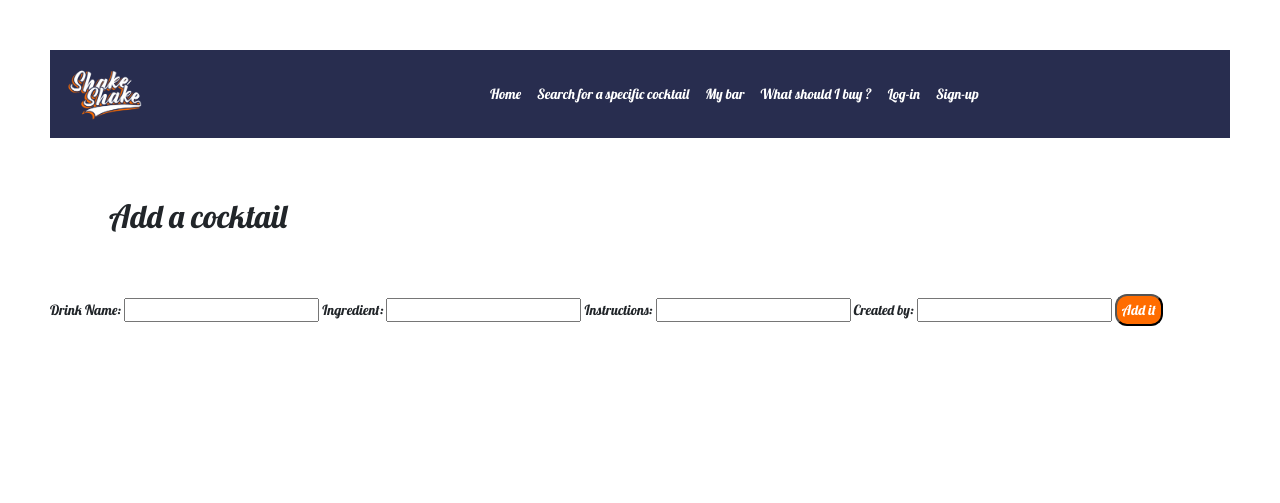
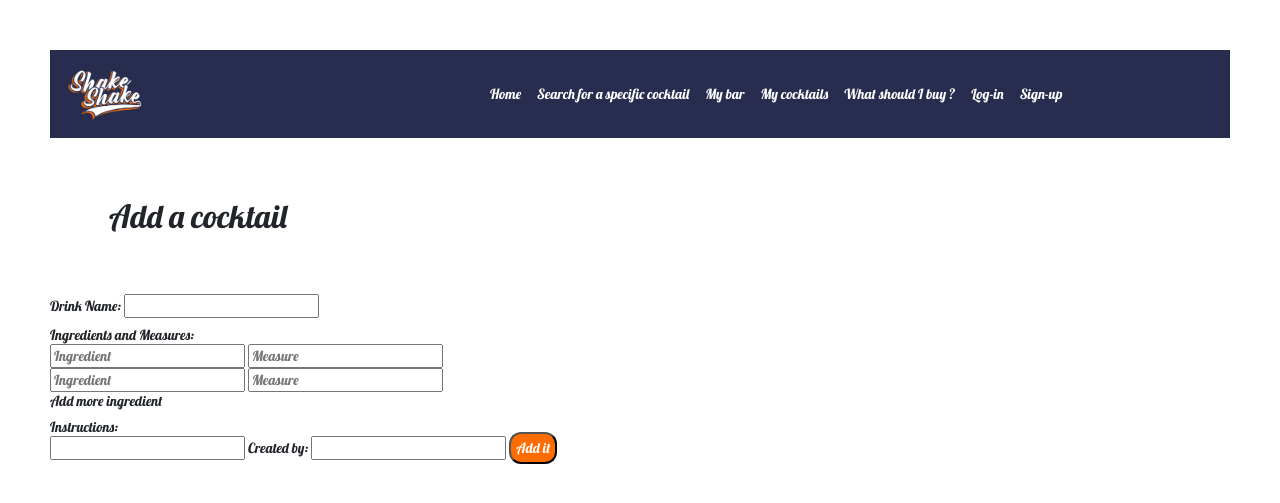
Before and after one commit to celinedesnoe/ShakeShake-Project2, a Node server app: page /cocktail-form in a window 1280 px wide. Shown: the top 503 px of the page. Run offline with Node 20, Linux system fonts and the light colour scheme; the visitor is signed in with stand-in values (Sample User, id 1); some libraries are stand-ins or nearby versions.

Commit message:
Create cocktail complete

```diff
--- a/app.js
+++ b/app.js
@@ -109,4 +109,7 @@ app.use("/", search);
 const create = require("./routes/create-router.js");
 app.use("/", create);
 
+const mycocktails = require("./routes/mycocktails-router.js");
+app.use("/", mycocktails);
+
 module.exports = app;
--- a/public/javascripts/script.js
+++ b/public/javascripts/script.js
@@ -5,3 +5,9 @@ document.addEventListener(
   },
   false
 );
+
+$(".new-field").hide();
+
+$(".add-field").click(function() {
+  $(".new-field").toggle();
+});
--- a/public/stylesheets/style.css
+++ b/public/stylesheets/style.css
@@ -43,10 +43,17 @@ button {
   column-width: 20em;
   margin: auto; }
 
-.tag {
+.tag-blue {
   margin-bottom: 15px;
   break-inside: avoid;
   background-color: #282d4f;
+  color: white;
+  padding: 10px 10px; }
+
+.tag-pink {
+  margin-bottom: 15px;
+  break-inside: avoid;
+  background-color: #a0204c;
   color: white;
   padding: 10px 10px; }
 
--- a/public/stylesheets/style.scss
+++ b/public/stylesheets/style.scss
@@ -60,10 +60,18 @@ button {
   margin: auto;
 }
 
-.tag {
+.tag-blue {
   margin-bottom: 15px;
   break-inside: avoid;
   background-color: #282d4f;
+  color: white;
+  padding: 10px 10px;
+}
+
+.tag-pink {
+  margin-bottom: 15px;
+  break-inside: avoid;
+  background-color: #a0204c;
   color: white;
   padding: 10px 10px;
 }
--- a/routes/create-router.js
+++ b/routes/create-router.js
@@ -18,19 +18,106 @@ router.get("/cocktail-form", (req, res, next) => {
 });
 
 router.post("/process-cocktail", (req, res, next) => {
-  const { strDrink, strInstructions } = req.body;
+  const {
+    strDrink,
+    strIngredient1,
+    strMeasure1,
+    strIngredient2,
+    strMeasure2,
+    strIngredient3,
+    strMeasure3,
+    strIngredient4,
+    strMeasure4,
+    strIngredient5,
+    strMeasure5,
+    strIngredient6,
+    strMeasure6,
+    strIngredient7,
+    strMeasure7,
+    strIngredient8,
+    strMeasure8,
+    strIngredient9,
+    strMeasure9,
+    strInstructions
+  } = req.body;
   const userLog = req.user._id;
+
+  const IngredMeasure = [
+    { Ingred: strIngredient1, Measure: strMeasure1 },
+    { Ingred: strIngredient2, Measure: strMeasure2 },
+    { Ingred: strIngredient3, Measure: strMeasure3 },
+    { Ingred: strIngredient4, Measure: strMeasure4 },
+    { Ingred: strIngredient5, Measure: strMeasure5 },
+    { Ingred: strIngredient6, Measure: strMeasure6 },
+    { Ingred: strIngredient7, Measure: strMeasure7 },
+    { Ingred: strIngredient8, Measure: strMeasure8 },
+    { Ingred: strIngredient9, Measure: strMeasure9 }
+  ];
+
+  strIngredMeasure = IngredMeasure.filter(item => {
+    return item.Ingred !== "";
+  });
+
+  let IngredAll = [
+    strIngredient1,
+    strIngredient2,
+    strIngredient3,
+    strIngredient4,
+    strIngredient5,
+    strIngredient6,
+    strIngredient7,
+    strIngredient8,
+    strIngredient9
+  ];
+
+  strIngredAll = IngredAll.filter(item => {
+    return item !== "";
+  });
+
+  const userCreated = true;
+
+  console.log("The array" + strIngredAll);
+
+  //------------------------------
+  //  Update the user collection and add the cocktail
+  //---------------------------------
 
   User.findByIdAndUpdate(
     userLog,
     {
-      $push: { cocktailCreated: { strDrink, strInstructions } }
+      $push: {
+        cocktailCreated: {
+          strDrink,
+          strIngredient1,
+          strMeasure1,
+          strIngredient2,
+          strMeasure2,
+          strIngredient3,
+          strMeasure3,
+          strIngredient4,
+          strMeasure4,
+          strIngredient5,
+          strMeasure5,
+          strIngredient6,
+          strMeasure6,
+          strIngredient7,
+          strMeasure7,
+          strIngredient8,
+          strMeasure8,
+          strIngredient9,
+          strMeasure9,
+          strInstructions,
+          strIngredMeasure,
+          strIngredAll,
+          userCreated
+        }
+      }
     },
     { runValidators: true }
-  ).then(() => {});
-
-  Cocktail.create({ strDrink, strInstructions })
-    .then(() => {})
+  )
+    .then(() => {
+      res.redirect("/mycocktails");
+    })
     .catch(err => next(err));
 });
 
--- a/views/create-views/cocktail-form.hbs
+++ b/views/create-views/cocktail-form.hbs
@@ -1,19 +1,74 @@
 <h2>Add a cocktail</h2>
 
 <form action="/process-cocktail/{{cocktailItem._id}}" method="POST">
+  <div>
     <label>
       Drink Name:
       <input type="text" name="strDrink">
     </label>
+  </div>
 
+  <div>
     <label>
-    Ingredient:
-    <input type="text" name="strIngredient1">
+      Ingredients and Measures:
+      <div>
+        <input type="text" name="strIngredient1" placeholder="Ingredient">
+        <input type="text" name="strMeasure1" placeholder="Measure">
+      </div>
+
+      <div>
+        <input type="text" name="strIngredient2" placeholder="Ingredient">
+        <input type="text" name="strMeasure2" placeholder="Measure">
+      </div>
+
+      <div class="new-field">
+        <input type="text" name="strIngredient3" placeholder="Ingredient">
+        <input type="text" name="strMeasure3" placeholder="Measure">
+      </div>
+
+      <div class="new-field">
+        <input type="text" name="strIngredient4" placeholder="Ingredient">
+        <input type="text" name="strMeasure4" placeholder="Measure">
+      </div>
+
+      <div class="new-field">
+        <input type="text" name="strIngredient5" placeholder="Ingredient">
+        <input type="text" name="strMeasure5" placeholder="Measure">
+      </div>
+
+      <div class="new-field">
+        <input type="text" name="strIngredient6" placeholder="Ingredient">
+        <input type="text" name="strMeasure6" placeholder="Measure">
+      </div>
+
+      <div class="new-field">
+        <input type="text" name="strIngredient7" placeholder="Ingredient">
+        <input type="text" name="strMeasure7" placeholder="Measure">
+      </div>
+
+      <div class="new-field">
+        <input type="text" name="strIngredient8" placeholder="Ingredient">
+        <input type="text" name="strMeasure8" placeholder="Measure">
+      </div>
+
+      <div class="new-field">
+        <input type="text" name="strIngredient9" placeholder="Ingredient">
+        <input type="text" name="strMeasure9" placeholder="Measure">
+      </div>
+
+      <div>
+        <a class="add-field">Add more ingredient</a>
+      </div>
+
     </label>
+
+  </div>
 
   <label>
     Instructions:
+    <div>
       <input type="text" name="strInstructions">
+    </div>
   </label>
 
   <label>
--- a/views/layout.hbs
+++ b/views/layout.hbs
@@ -43,6 +43,9 @@
           <a class="nav-link nav-link-custom" href="/mybar">My bar</a>
         </li>
         <li class="nav-item">
+          <a class="nav-link nav-link-custom" href="/mycocktails">My cocktails</a>
+        </li>
+        <li class="nav-item">
           <a class="nav-link nav-link-custom" href="/suggestions">What should I buy ?</a>
         </li>
         <li class="nav-item">
--- a/views/search-views/search-result-drink.hbs
+++ b/views/search-views/search-result-drink.hbs
@@ -5,7 +5,7 @@
 
   {{#each drinkArray}}
 
-  <div class="tag">
+  <div class="tag-blue">
 
     <h3 class="d-flex justify-content-center text-center shadow-title">{{this.strDrink}}</h3>
 
--- a/views/search-views/search.hbs
+++ b/views/search-views/search.hbs
@@ -42,7 +42,7 @@
   {{#each cocktailArray}}
 
   {{!-- <div class="col-lg-4 col-md-6 mycard d-flex flex-column justify-content-between "> --}}
-  <div class="tag">
+  <div class="tag-blue">
 
     <img src=" {{this.strDrinkThumb}}" class="img-nav">
 
```
Also changed, not shown: routes/mycocktails-router.js (added, +27 -0 lines), routes/search-router.js (+17 -3 lines), routes/suggestions-router.js (+0 -101 lines), views/mycocktails-view/mycocktails.hbs (added, +64 -0 lines), views/search-views/search-result-ingred.hbs (+63 -1 lines), 1 other file. Lines whose indentation alone changed are shown as unchanged.
